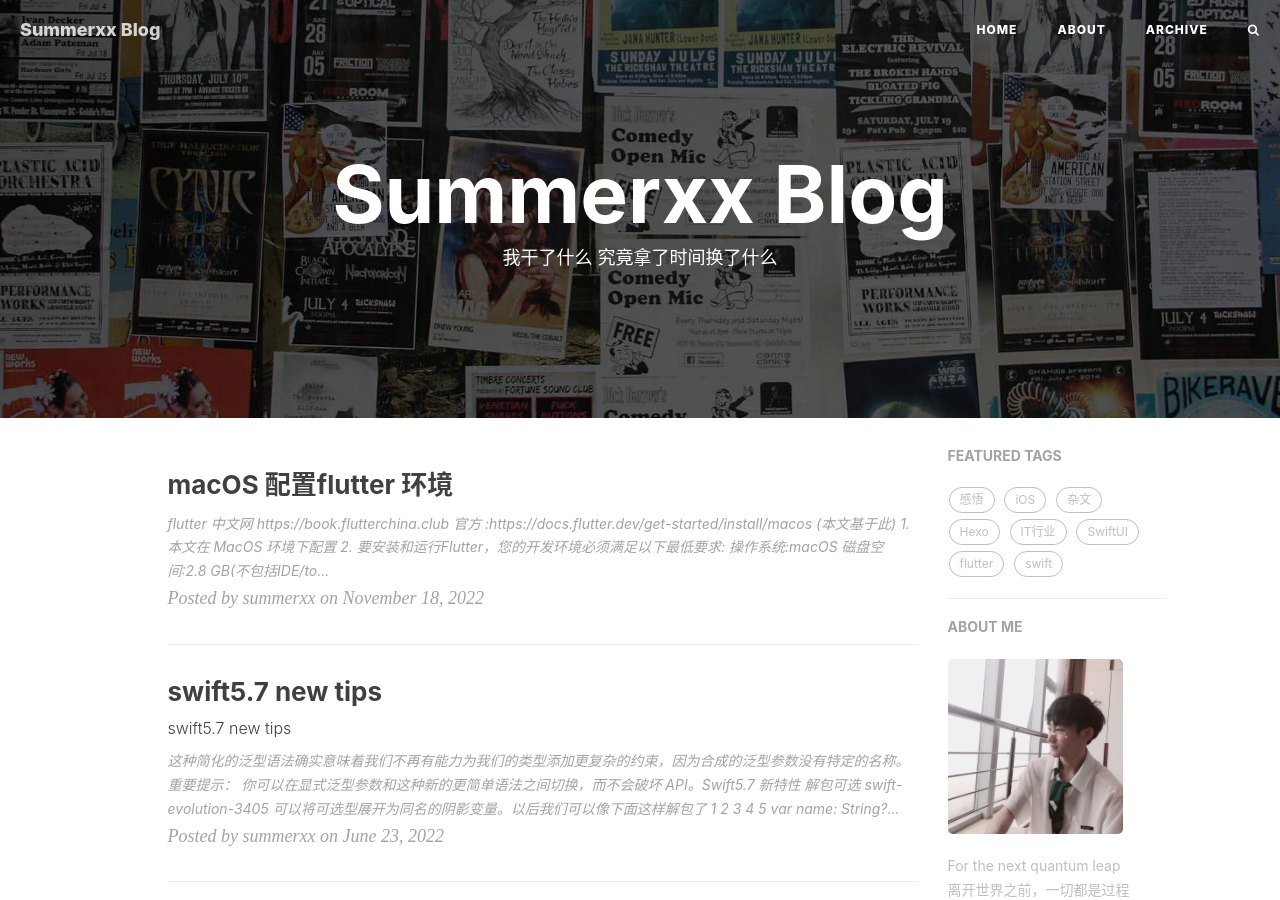
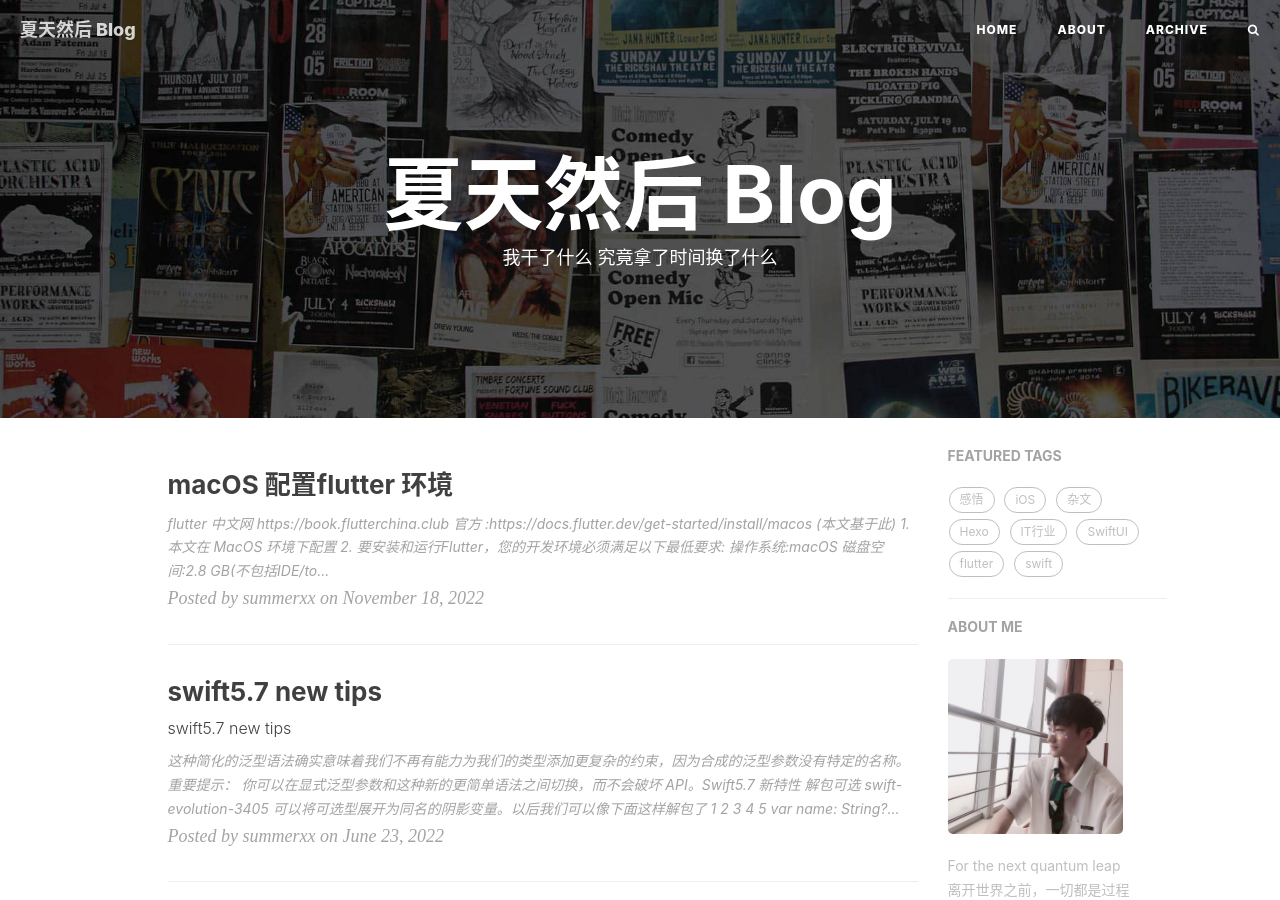
Before and after one commit to summerxx27/summerxx27.github.io, a Jekyll site: the page built from index.html, in a window 1280 px wide and 900 px high. Built offline with Jekyll 4.4.1, drawn with Linux system fonts in a browser that asks for light colours; nearby versions of some CDN libraries; the list of posts is cut into pages by our own code; comment, search, counter and statistics services are not loaded; some of the changed text lies outside the part shown.

Commit message:
feat: modify config

```diff
--- a/_config.yml
+++ b/_config.yml
@@ -1,10 +1,10 @@
 # Site settings
-title: Summerxx Blog
-SEOTitle: Summerxx的博客 | Summerxx Blog
+title: 夏天然后 Blog
+SEOTitle: 夏天然后的博客 | 夏天然后 Blog
 header-img: img/home-bg.jpg
 email: summerxx27@163.com
 description: "这里是 @Summerxx 夏天的个人博客，与你一起发现更大的世界。"
-keyword: "Sumx, 夏天, Sumx, 鬼栈, sumxpro, @huxpro, 夏天的博客, Sumx Blog, 博客, 个人网站, 互联网, iOS, 移动端, iPhone, 设计"
+keyword: "Sumx, 夏天, Sumx, 鬼栈, sumxpro, 夏天的博客, Sumx Blog, 博客, 个人网站, 互联网, iOS, 移动端, iPhone, 设计"
 url: "https://summerxx.com"              # your host, for absolute URL
 baseurl: ""                             # for example, '/blog' if your blog hosted on 'host/blog'
 
```
Also changed, not shown: README.md.
